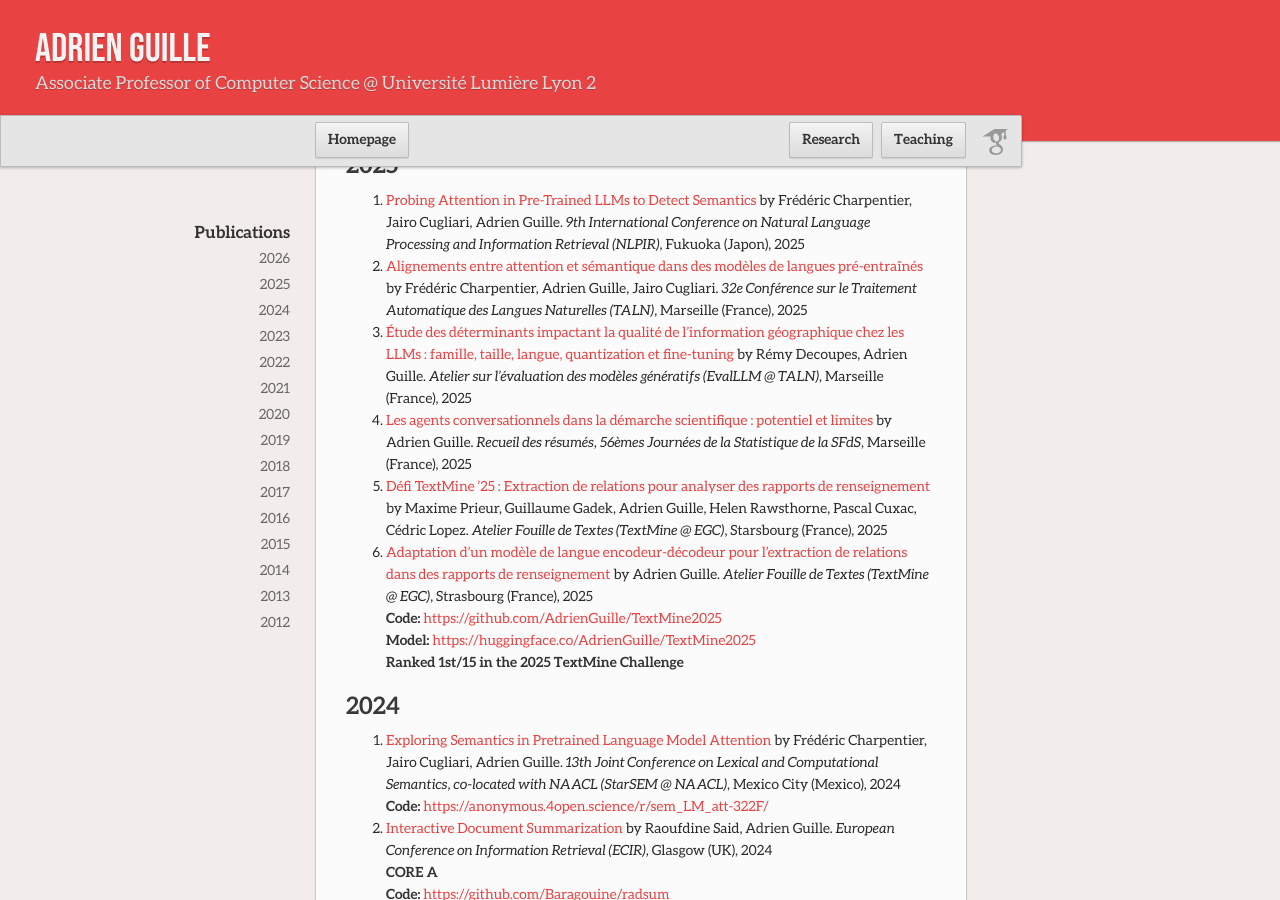
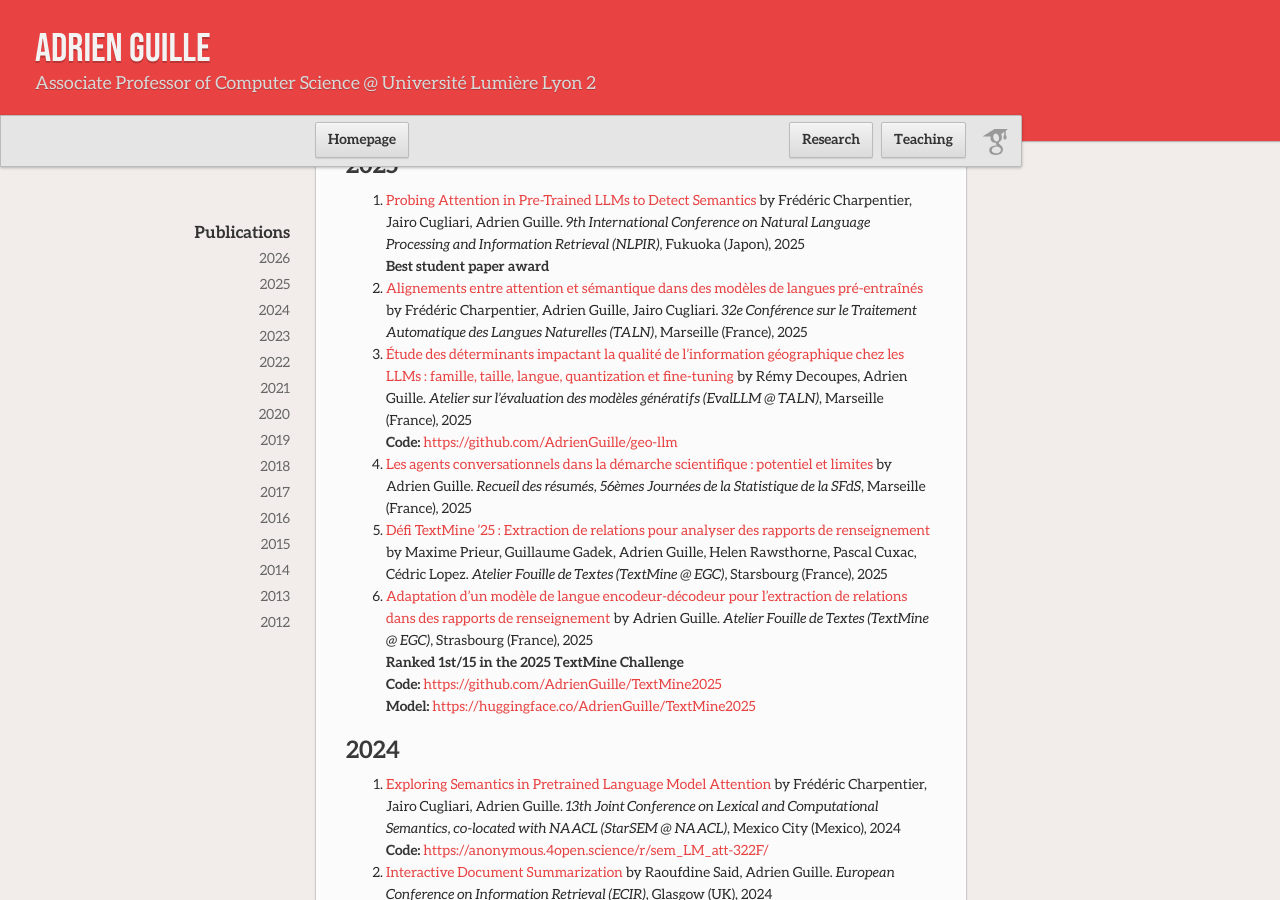
Before and after one commit to AdrienGuille/adrienguille.github.io, a Jekyll site: the page built from publications.md, in a window 1280 px wide and 900 px high, scrolled down 273 px. Built offline with Jekyll 4.4.1, drawn with Linux system fonts in a browser that asks for light colours; our own code applies the rules of GitHub Pages for plain Markdown files.

Commit message:
Update publications.md

```diff
--- a/publications.md
+++ b/publications.md
@@ -7,14 +7,16 @@ See my [Google Scholar profile](https://scholar.google.com/citations?user=mM_oO1
 
 ## 2025
 - [Probing Attention in Pre-Trained LLMs to Detect Semantics](#) by Frédéric Charpentier, Jairo Cugliari, Adrien Guille. *9th International Conference on Natural Language Processing and Information Retrieval (NLPIR)*, Fukuoka (Japon), 2025
+<br>**Best student paper award**
 - [Alignements entre attention et sémantique dans des modèles de langues pré-entraînés](https://aclanthology.org/2025.jeptalnrecital-taln.6.pdf) by Frédéric Charpentier, Adrien Guille, Jairo Cugliari. *32e Conférence sur le Traitement Automatique des Langues Naturelles (TALN)*, Marseille (France), 2025
 - [Étude des déterminants impactant la qualité de l'information géographique chez les LLMs : famille, taille, langue, quantization et fine-tuning](https://aclanthology.org/2025.jeptalnrecital-evalllm.9.pdf) by Rémy Decoupes, Adrien Guille. *Atelier sur l'évaluation des modèles génératifs (EvalLLM @ TALN)*, Marseille (France), 2025
+<br>**Code:** [https://github.com/AdrienGuille/geo-llm](https://github.com/AdrienGuille/geo-llm)
 - [Les agents conversationnels dans la démarche scientifique : potentiel et limites](#) by Adrien Guille. *Recueil des résumés, 56èmes Journées de la Statistique de la SFdS*, Marseille (France), 2025
 - [Défi TextMine ’25 : Extraction de relations pour analyser des rapports de renseignement](#) by Maxime Prieur, Guillaume Gadek, Adrien Guille, Helen Rawsthorne, Pascal Cuxac, Cédric Lopez. *Atelier Fouille de Textes (TextMine @ EGC)*, Starsbourg (France), 2025
 - [Adaptation d'un modèle de langue encodeur-décodeur pour l'extraction de relations dans des rapports de renseignement](https://raw.githubusercontent.com/AdrienGuille/TextMine2025/refs/heads/main/Article.pdf) by Adrien Guille. *Atelier Fouille de Textes (TextMine @ EGC)*, Strasbourg (France), 2025
+<br>**Ranked 1st/15 in the 2025 TextMine Challenge**
 <br>**Code:** [https://github.com/AdrienGuille/TextMine2025](https://github.com/AdrienGuille/TextMine2025)
 <br>**Model:** [https://huggingface.co/AdrienGuille/TextMine2025](https://huggingface.co/AdrienGuille/TextMine2025)
-<br>**Ranked 1st/15 in the 2025 TextMine Challenge**
 
 ## 2024
 
```
